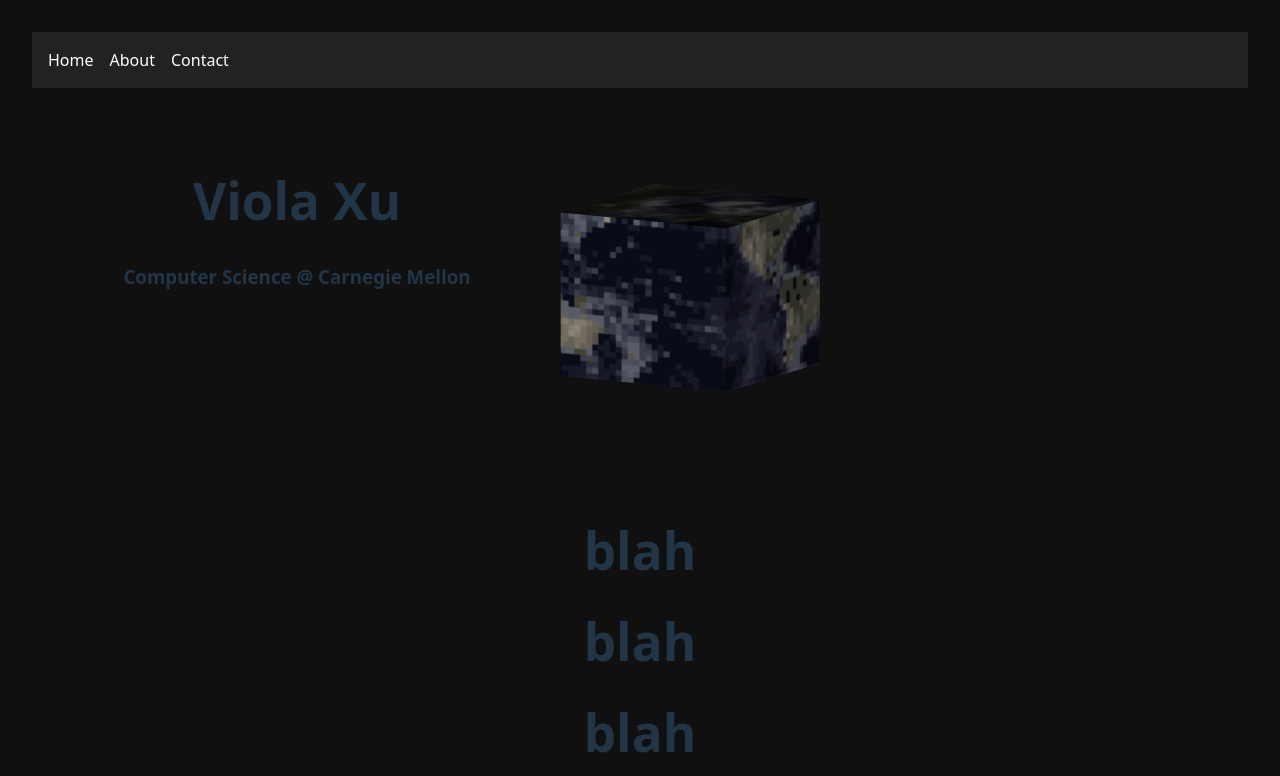
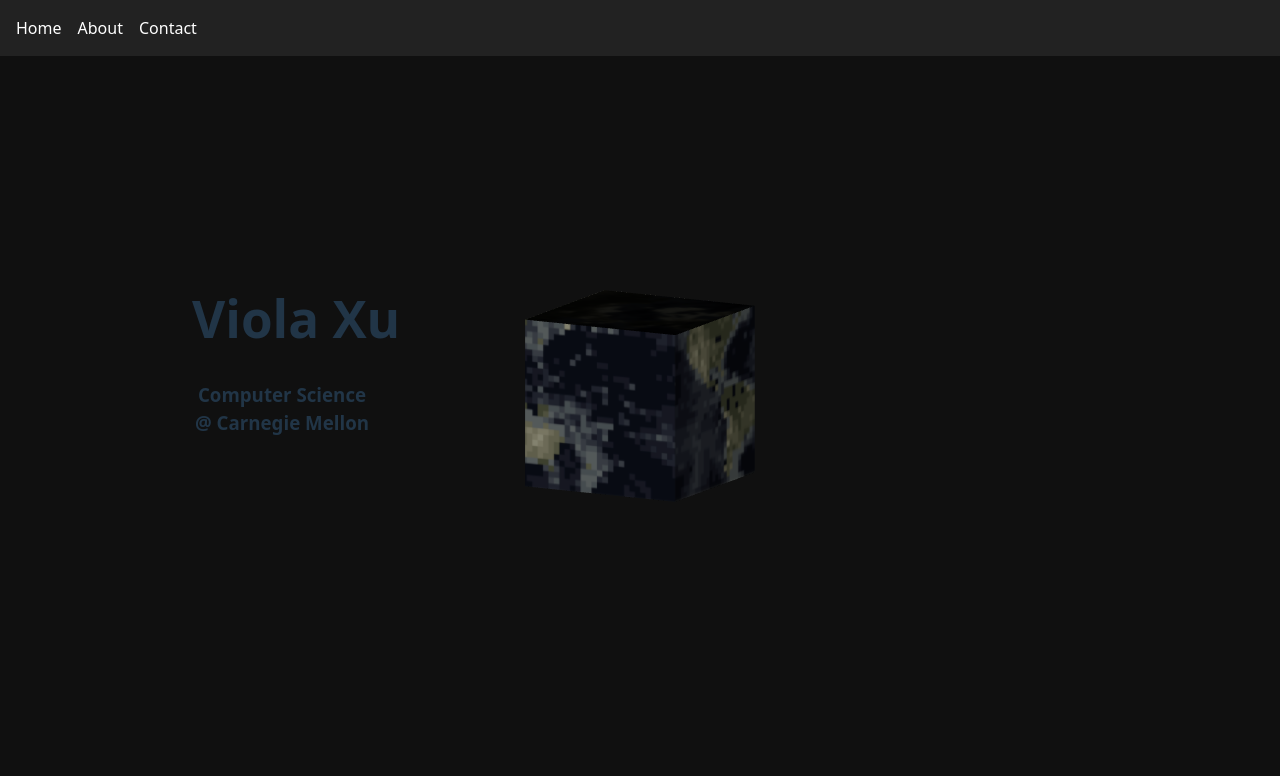
Before and after one commit to vixu8/vixu8.github.io, a React (Vite) app: page / in a window 1280 px wide. Shown: the top 776 px of the page. Built offline with nearby package versions, Linux system fonts and the light colour scheme.

Commit message:
Globe + text adjustments

```diff
--- a/src/App.css
+++ b/src/App.css
@@ -3,13 +3,11 @@
   height:100vh;
   background: #101010;
   box-sizing: border-box;
-  max-width: 1280px;
   margin: 0 auto;
-  padding: 2rem;
   text-align: center;
 }
 
 #canvas-container {
   width: 100%;
-  height: 50vh;
+  height: 85vh;
 }
--- a/src/GlobeMover.jsx
+++ b/src/GlobeMover.jsx
@@ -20,7 +20,7 @@
     ref={meshRef}
     material={globeFaces}
     >
-      <boxGeometry args={[25,25,25]} />
+      <boxGeometry args={[15,15,15]} />
 
   </mesh>
 
@@ -41,8 +41,8 @@
   })
 
   return <>
-          <directionalLight ref={ref} color="gray" intensity={.5}/>
-          <directionalLight ref={ref2} color="rgb(245,237,225)" intensity={1}/>
+          <directionalLight ref={ref} color="rgb(108, 108, 108)" intensity={.5}/>
+          <directionalLight ref={ref2} color="rgb(249, 249, 221)" intensity={1}/>
 
           {/* {ref.current && (
             <directionalLightHelper args={[ref.current, 2, 0xff0000]} />
@@ -58,14 +58,14 @@
   constructor(props) {
     super(props);
     this.state = {
-      aspect: window.innerWidth / (0.6 * window.innerHeight),
+      aspect: window.innerWidth / (0.85 * window.innerHeight),
     };
     this.handleResize = this.handleResize.bind(this);
   }
 
   handleResize() {
     this.setState({
-      aspect: window.innerWidth / (0.6 * window.innerHeight),
+      aspect: window.innerWidth / (0.85 * window.innerHeight),
     });
   }
 
@@ -82,11 +82,11 @@
     const { aspect } = this.state;
 
     return <>
-      <div style={{position: 'absolute', marginTop: '50px', marginLeft: '90px'}}>
+      <div style={{position: 'absolute', marginTop: '25vh', marginLeft: '15vw'}}>
         <h1>Viola Xu</h1>
-        <h3 style={{width: '350px', overflow: 'wrap'}}>Computer Science @ Carnegie Mellon</h3>
+        <h3 style={{width: '180px', whitespace: 'pre-wrap'}}>Computer Science @ Carnegie Mellon</h3>
       </div>
-      <div id="canvas-container" style={{marginLeft: '50px'}}>
+      <div id="canvas-container">
         <Canvas
           key={aspect}
           orthographic
@@ -99,7 +99,7 @@
             zoom: 1.25,
           }}
         >
-          <ambientLight intensity={.1} />
+          {/* <ambientLight intensity={.1} /> */}
 
           <Lights />
           <Globe />
```
